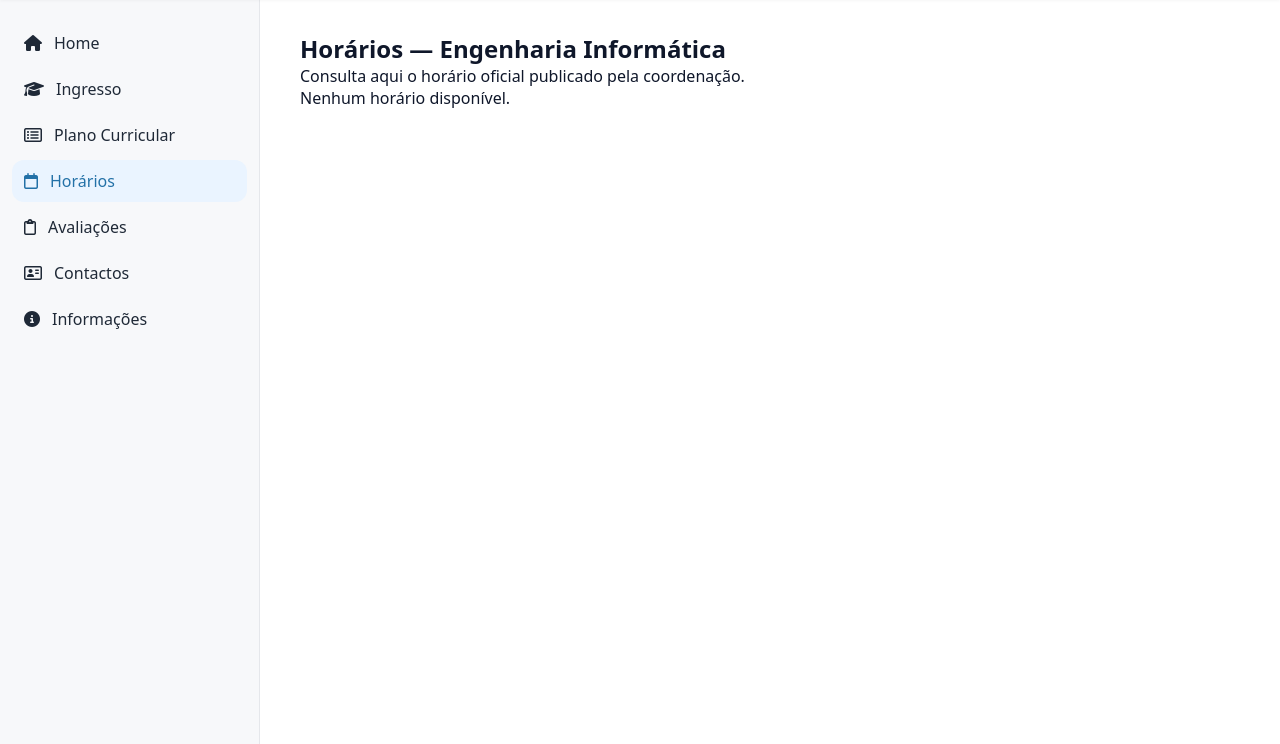
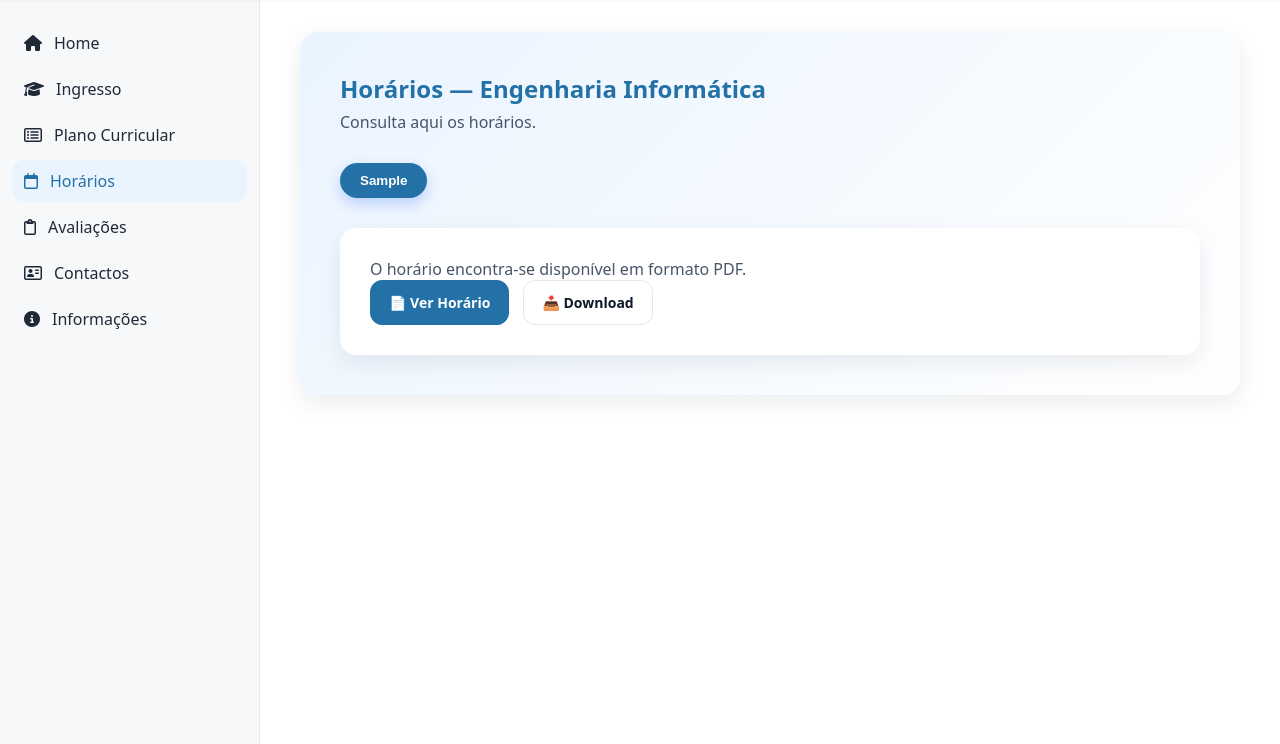
Before and after one commit to xTixa/projTurnos, a Django app: page /horarios/ in a window 1280 px wide. Shown: the part 56-800 px from the top of the page. Run offline with Django 5.2, Linux system fonts and the light colour scheme; tables that the repository leaves empty hold one stand-in row (values such as "Sample post").

Commit message:
FIX: correçao de erros nos horarios ADD: inicio da implementaçao de upload dos horarios

```diff
--- a/bd2_projeto/settings.py
+++ b/bd2_projeto/settings.py
@@ -131,6 +131,9 @@ STATICFILES_DIRS = [
     os.path.join(BASE_DIR, 'core', 'static'),
 ]
 
+MEDIA_URL = '/media/'
+MEDIA_ROOT = BASE_DIR / "media"
+
 # Default primary key field type
 # https://docs.djangoproject.com/en/5.2/ref/settings/#default-auto-field
 
--- a/core/static/css/ei/horarios.css
+++ b/core/static/css/ei/horarios.css
@@ -1,185 +1,157 @@
-/* ===== HORÁRIOS ===== */
+/* =========================
+   HORÁRIOS — EI
+   ========================= */
+
 .horarios-hero {
   background: linear-gradient(135deg, #eaf4ff, #ffffff);
-  border-radius: 16px;
-  padding: 30px;
-  margin-bottom: 20px;
+  border-radius: 18px;
+  padding: 40px;
   box-shadow: var(--shadow);
 }
+
+.horarios-inner {
+  max-width: 900px;
+}
+
 .horarios-hero h1 {
+  color: var(--blue);
+  margin-bottom: 6px;
+}
+
+.horarios-hero p {
+  color: #475569;
+}
+
+/* =========================
+   BOTÃO INSCRIÇÃO TURNOS
+   ========================= */
+
+.inscricao-btn-wrapper {
+  margin: 24px 0 14px 0;
+}
+
+.btn-inscricao {
+  display: inline-flex;
+  align-items: center;
+  gap: 10px;
+  background: linear-gradient(135deg, var(--blue), #1e40af);
+  color: white;
+  padding: 12px 20px;
+  border-radius: 14px;
+  font-weight: 600;
+  text-decoration: none;
+  box-shadow: var(--shadow);
+  transition: transform 0.15s ease, box-shadow 0.15s ease;
+}
+
+.btn-inscricao:hover {
+  transform: translateY(-2px);
+  box-shadow: 0 10px 20px rgba(0,0,0,0.15);
+  color: white;
+}
+
+/* =========================
+   ABAS
+   ========================= */
+
+.horarios-tabs {
+  margin-top: 30px;
+  border-bottom: none;
+  display: flex;
+  gap: 14px;
+  list-style: none;
+  padding-left: 0;
+  margin-bottom: 0;
+}
+
+.horarios-tabs li {
+  list-style: none;
+}
+
+.horarios-tabs .nav-link {
+  border: none;
+  background: #f1f5f9;
+  padding: 10px 20px;
+  border-radius: 999px;
+  font-weight: 600;
+  color: #475569;
+  transition: all 0.2s ease;
+}
+
+.horarios-tabs .nav-link:hover {
+  background: #e0e7ff;
   color: var(--blue);
 }
 
-.horarios-tabela table {
-  width: 100%;
-  border-collapse: collapse;
-  box-shadow: var(--shadow);
-  border-radius: 10px;
-  overflow: hidden;
-}
-.horarios-tabela th {
+.horarios-tabs .nav-link.active {
   background: var(--blue);
   color: white;
-  text-align: left;
-  padding: 10px;
-}
-.horarios-tabela td {
-  padding: 10px;
-  border-bottom: 1px solid var(--border);
-}
-.horarios-tabela tr:nth-child(even) {
-  background: #f9fafb;
-}
-.horarios-tabela tr.conflito {
-  background: #fee2e2;
-  color: #b91c1c;
-  font-weight: 600;
+  box-shadow: 0 6px 14px rgba(37,99,235,0.25);
 }
 
-/* ===== INSCRIÇÕES EM TURNOS ===== */
-.turno-header {
-  background: linear-gradient(135deg, #eaf4ff, #ffffff);
-  border-radius: 16px; padding: 30px; margin-bottom: 30px;
-  box-shadow: var(--shadow);
-}
-.turno-header h1 { color: var(--blue); margin-bottom: 8px; }
-/* ============================
-   INSCRIÇÃO EM TURNOS — ESTILOS
-   ============================ */
+/* =========================
+   CONTEÚDO DAS ABAS
+   ========================= */
 
-.turnos-lista {
-    display: grid;
-    grid-template-columns: 1fr 1fr;
-    gap: 25px;
-    margin-bottom: 40px;
+.horarios-content {
+  margin-top: 30px;
 }
 
-.uc-card {
-    display: flex;
-    flex-direction: column;
-    gap: 15px;
+.horario-card {
+  background: white;
+  border-radius: 16px;
+  padding: 30px;
+  box-shadow: var(--shadow);
+  animation: fadeIn 0.25s ease;
 }
 
-.uc-card h3 {
-    font-size: 20px;
-    color: var(--blue);
-    margin-bottom: 5px;
+.horario-card.empty {
+  background: #f8fafc;
+  border: 1px dashed var(--border);
 }
 
-/* Seletores de turnos */
-.uc-turnos {
-    display: flex;
-    align-items: center;
-    gap: 15px;
-    flex-wrap: wrap;
+/* =========================
+   BOTÕES
+   ========================= */
+
+.horario-actions {
+  display: flex;
+  gap: 14px;
+  flex-wrap: wrap;
 }
 
-.turno-select {
-    padding: 10px 14px;
-    border-radius: 10px;
-    border: 1px solid var(--border);
-    font-size: 15px;
-    min-width: 250px;
-    background: #f9fafb;
-    transition: border 0.2s ease, box-shadow 0.2s ease;
+.horario-actions .btn {
+  padding: 12px 18px;
+  font-weight: 600;
+  border-radius: 12px;
 }
 
-.turno-select:focus {
-    border-color: var(--blue);
-    box-shadow: 0 0 0 3px rgba(37,99,235,0.2);
+/* =========================
+   BOOTSTRAP TABS — FIX
+   ========================= */
+
+/* Esconde todas as abas */
+.tab-pane {
+  display: none;
 }
 
-/* ===== HORÁRIO PERSONALIZADO ===== */
-.horario-wrapper {
-  margin-top: 30px;
-  padding: 20px;
-  border: 1px solid var(--border);
-  border-radius: 12px;
-  background: white;
-  box-shadow: var(--shadow);
+/* Mostra apenas a aba ativa */
+.tab-pane.active,
+.tab-pane.show {
+  display: block;
 }
 
-.tabela-horario {
-  width: 100%;
-  border-collapse: collapse;
-  text-align: center;
-  font-size: 14px;
+/* =========================
+   ANIMAÇÃO
+   ========================= */
+
+@keyframes fadeIn {
+  from {
+    opacity: 0;
+    transform: translateY(8px);
+  }
+  to {
+    opacity: 1;
+    transform: translateY(0);
+  }
 }
-
-.tabela-horario th {
-  padding: 10px;
-  background: var(--blue);
-  color: white;
-  position: sticky;
-  top: 0;
-}
-
-.tabela-horario td {
-  border: 1px solid #d3d3d3;
-  height: 60px;
-  vertical-align: middle;
-}
-
-.slot-ocupado {
-  background: #dbeafe;
-  font-weight: 600;
-  color: #1e3a8a;
-}
-
-.export-btn {
-  margin-top: 20px;
-  padding: 12px 20px;
-  background: #dc2626;
-  color: white;
-  border: none;
-  border-radius: 8px;
-  cursor: pointer;
-  font-size: 16px;
-  box-shadow: var(--shadow);
-}
-
-.export-btn:hover {
-  background: #b91c1c;
-}
-
-.inscricao-btn-wrapper {
-    margin: 20px 0;
-    text-align: left;
-}
-
-/* Botão Inscrever */
-.btn-inscrever {
-    background: var(--blue);
-    color: white;
-    padding: 10px 16px;
-    border-radius: 10px;
-    border: none;
-    cursor: pointer;
-    font-weight: 600;
-    transition: background .2s ease, transform .1s ease;
-    display: flex;
-    align-items: center;
-    gap: 8px;
-    box-shadow: var(--shadow);
-}
-
-.btn-inscrever:hover {
-    background: #1e40af;
-    transform: translateY(-2px);
-}
-
-.btn-inscrever:disabled {
-    background: #9ca3af;
-    cursor: not-allowed;
-}
-
-/* Badge de vagas */
-.option-vagas {
-    font-weight: 600;
-    color: var(--blue);
-}
-
-.option-esgotado {
-    color: #b91c1c;
-    font-weight: 600;
-}
--- a/core/templates/ei/horarios.html
+++ b/core/templates/ei/horarios.html
@@ -1,28 +1,82 @@
 {% extends "home/base.html" %}
 {% load static %}
 
+{% block extra_css %}
+<link rel="stylesheet" href="{% static 'css/ei/horarios.css' %}">
+{% endblock %}
+
 {% block content %}
 <section class="horarios-hero">
+  <div class="horarios-inner">
+
     <h1>Horários — Engenharia Informática</h1>
-  <p>Consulta aqui o horário oficial publicado pela coordenação.</p>
+    <p>Consulta aqui os horários.</p>
 
     {% if request.session.user_id %}
       <div class="inscricao-btn-wrapper">
         <a href="{% url 'home:inscricao_turno' %}" class="btn-inscricao">
-        <i class="fa-solid fa-check"></i> Inscrever-me nos Turnos
+          <i class="fa-solid fa-check"></i>
+          Inscrever-me nos Turnos
         </a>
       </div>
     {% endif %}
-</section>
 
-{% if pdf %}
-  <a href="{{ pdf.ficheiro.url }}" class="download-btn" download>📥 Descarregar PDF</a>
+    <!-- ABAS -->
+    <ul class="nav nav-tabs horarios-tabs" role="tablist">
+      {% for item in horarios_por_ano %}
+        <li class="nav-item" role="presentation">
+          <button
+            class="nav-link {% if forloop.first %}active{% endif %}"
+            data-bs-toggle="tab"
+            data-bs-target="#ano-{{ item.ano.id_anocurricular }}"
+            type="button"
+            role="tab">
+            {{ item.ano.ano_curricular }}
+          </button>
+        </li>
+      {% endfor %}
+    </ul>
 
-  <div class="pdf-container">
-      <iframe src="{{ pdf.ficheiro.url }}" width="100%" height="100%"></iframe>
+    <!-- CONTEÚDO DAS ABAS -->
+    <div class="tab-content horarios-content">
+      {% for item in horarios_por_ano %}
+        <div
+          class="tab-pane fade {% if forloop.first %}show active{% endif %}"
+          id="ano-{{ item.ano.id_anocurricular }}"
+          role="tabpanel">
+
+          {% if item.pdf %}
+            <div class="horario-card">
+              <p class="text-muted mb-4">
+                O horário encontra-se disponível em formato PDF.
+              </p>
+
+              <div class="horario-actions">
+                <a href="{{ item.pdf.ficheiro.url }}"
+                   class="btn btn-primary"
+                   target="_blank">
+                  📄 Ver Horário
+                </a>
+
+                <a href="{{ item.pdf.ficheiro.url }}"
+                   class="btn btn-outline-secondary"
+                   download>
+                  📥 Download
+                </a>
+              </div>
             </div>
           {% else %}
-  <p>Nenhum horário disponível.</p>
+            <div class="horario-card empty">
+              <p class="text-muted">
+                Ainda não existe horário para {{ item.ano.ano_curricular }}.
+              </p>
+            </div>
           {% endif %}
 
+        </div>
+      {% endfor %}
+    </div>
+
+  </div>
+</section>
 {% endblock %}
--- a/core/templates/home/base.html
+++ b/core/templates/home/base.html
@@ -205,6 +205,8 @@
   </script>
   {% endblock %}
 
+  <script src="https://cdn.jsdelivr.net/npm/bootstrap@5.3.2/dist/js/bootstrap.bundle.min.js"></script>
+
 </body>
 
 </html>
--- a/core/views.py
+++ b/core/views.py
@@ -19,7 +19,7 @@ def login_view(request):
         password = request.POST.get("password")
 
         # =========================
-        # 1️⃣ ADMIN (Django User)
+        # ADMIN (Django User)
         # =========================
         user = authenticate(
             request,
@@ -36,7 +36,7 @@ def login_view(request):
             return redirect("home:index")
 
         # =========================
-        # 2️⃣ ALUNO
+        #  ALUNO
         # =========================
         try:
             aluno = Aluno.objects.get(email=username_or_email)
@@ -51,7 +51,7 @@ def login_view(request):
             pass
 
         # =========================
-        # 3️⃣ DOCENTE
+        # DOCENTE
         # =========================
         try:
             docente = Docente.objects.get(email=username_or_email)
@@ -100,32 +100,22 @@ def plano_curricular(request):
     return render(request, "ei/plano_curricular.html", {"plano": plano, "area": "ei"})
 
 def horarios(request):
-    horarios = {
-        "1º Ano": [
-            {"dia": "Segunda", "hora": "08:30 - 10:00", "uc": "Programação I", "sala": "Lab 1", "turno": "TP A"},
-            {"dia": "Terça", "hora": "10:00 - 11:30", "uc": "Matemática Discreta", "sala": "A1.2", "turno": "T"},
-            {"dia": "Quinta", "hora": "09:00 - 10:30", "uc": "Bases de Dados I", "sala": "A2.1", "turno": "T"},
-        ],
-        "2º Ano": [
-            {"dia": "Segunda", "hora": "14:00 - 15:30", "uc": "Programação para Dispositivos Móveis", "sala": "Lab 2", "turno": "TP"},
-            {"dia": "Quarta", "hora": "09:00 - 10:30", "uc": "Engenharia de Software", "sala": "A3.2", "turno": "T"},
-        ],
-        "3º Ano": [
-            {"dia": "Terça", "hora": "08:30 - 10:00", "uc": "Sistemas Distribuídos", "sala": "Lab 5", "turno": "TP"},
-            {"dia": "Sexta", "hora": "10:30 - 12:00", "uc": "Inteligência Artificial", "sala": "A4.1", "turno": "T"},
-        ]
-    }
+    anos = AnoCurricular.objects.all().order_by("id_anocurricular")
 
-    # Marcar conflitos dentro de cada ano
-    for ano, lista in horarios.items():
-        for i, h in enumerate(lista):
-            h["conflito"] = any(
-                i != j and h["dia"] == o["dia"] and h["hora"] == o["hora"]
-                for j, o in enumerate(lista)
-            )
+    horarios_por_ano = []
 
-    return render(request, "ei/horarios.html", {"horarios_por_ano": horarios, "area": "ei"})
+    for ano in anos:
+        pdf = (HorarioPDF.objects.filter(id_anocurricular=ano).order_by("-atualizado_em").first())
 
+        horarios_por_ano.append({
+            "ano": ano,
+            "pdf": pdf
+        })
+
+    return render(request, "ei/horarios.html", {
+        "horarios_por_ano": horarios_por_ano,
+        "area": "ei"
+    })
 
 def avaliacoes(request):
     avaliacoes_docs = [
@@ -150,7 +140,6 @@ def contactos(request):
 
 
 def inscricao_turno(request):
-
     # --- 1) Obter aluno autenticado ---
     if "user_tipo" not in request.session or request.session["user_tipo"] != "aluno":
         messages.error(request, "É necessário iniciar sessão como aluno.")
@@ -185,7 +174,7 @@ def inscricao_turno(request):
                 vagas = 0
 
             turnos.append({
-                "id": turno.id_turno,
+                "id": r.id_turno_uc,
                 "nome": f"T{turno.n_turno}",
                 "tipo": turno.tipo,
                 "capacidade": turno.capacidade,
@@ -208,6 +197,7 @@ def inscricao_turno(request):
     ]
 
     dias = ["Segunda", "Terça", "Quarta", "Quinta", "Sexta", "Sábado", "Domingo"]
+    print("UCS:", lista_uc)
 
     return render(request, "ei/inscricao_turno.html", {
         "unidades": lista_uc,
@@ -222,18 +212,52 @@ def informacoes(request):
 def perfil(request):
     return render(request, "profile/perfil.html")
 
+@login_required
 def inscrever_turno(request, turno_id):
-    if request.session.get("user_tipo") != "aluno":
-        messages.error(request, "Sessão inválida.")
+
+    if "user_tipo" not in request.session or request.session["user_tipo"] != "aluno":
+        messages.error(request, "Apenas alunos se podem inscrever em turnos.")
         return redirect("home:login")
 
-    if request.method != "POST":
-        messages.error(request, "Método inválido. Usa o botão para te inscreveres.")
-        return redirect("home:perfil")
+    aluno = Aluno.objects.get(n_mecanografico=request.session["user_id"])
 
-    # (futuro) lógica real de BD; por agora só feedback
-    messages.success(request, f"Inscrição no turno #{turno_id} concluída com sucesso")
-    return redirect("home:perfil")
+    # Turno UC (relação UC ↔ Turno)
+    turno_uc = get_object_or_404(TurnoUc, id_turno_uc=turno_id)
+
+    # Verificar se o aluno está inscrito nessa UC
+    inscrito = InscritoUc.objects.filter(
+        n_mecanografico=aluno,
+        id_unidadecurricular=turno_uc.id_unidadecurricular,
+        estado=True
+    ).exists()
+
+    if not inscrito:
+        messages.error(request, "Não estás inscrito nesta UC.")
+        return redirect("home:inscricao_turno")
+
+    # Verificar se já está inscrito nesse turno
+    if InscricaoTurno.objects.filter(
+        n_mecanografico=aluno,
+        id_turno=turno_uc
+    ).exists():
+        messages.warning(request, "Já estás inscrito neste turno.")
+        return redirect("home:inscricao_turno")
+
+    #Verificar vagas
+    ocupados = InscricaoTurno.objects.filter(id_turno=turno_uc).count()
+    if ocupados >= turno_uc.id_turno.capacidade:
+        messages.error(request, "Este turno já está cheio.")
+        return redirect("home:inscricao_turno")
+
+    # Inscrever
+    InscricaoTurno.objects.create(
+        n_mecanografico=aluno,
+        id_turno=turno_uc
+    )
+
+    messages.success(request, "Inscrição no turno efetuada com sucesso!")
+    return redirect("home:inscricao_turno")
+
 
 
 def cadeiras_semestre(request):
@@ -378,6 +402,7 @@ def admin_horarios_create(request):
     if request.method == "POST":
         nome = request.POST.get("nome")
         ficheiro = request.FILES.get("ficheiro")
+        ano_id = request.POST.get("id_anocurricular")
 
         if not ficheiro:
             messages.error(request, "É necessário enviar um ficheiro PDF.")
@@ -385,7 +410,8 @@ def admin_horarios_create(request):
 
         HorarioPDF.objects.create(
             nome=nome,
-            ficheiro=ficheiro
+            ficheiro=ficheiro,
+            id_anocurricular_id=ano_id
         )
 
         messages.success(request, "Horário carregado com sucesso!")
```
Also changed, not shown: core/models.py (+12 -12 lines), core/templates/ei/inscricao_turno.html (+35 -81 lines), 3 other files. Lines whose indentation alone changed are shown as unchanged.
